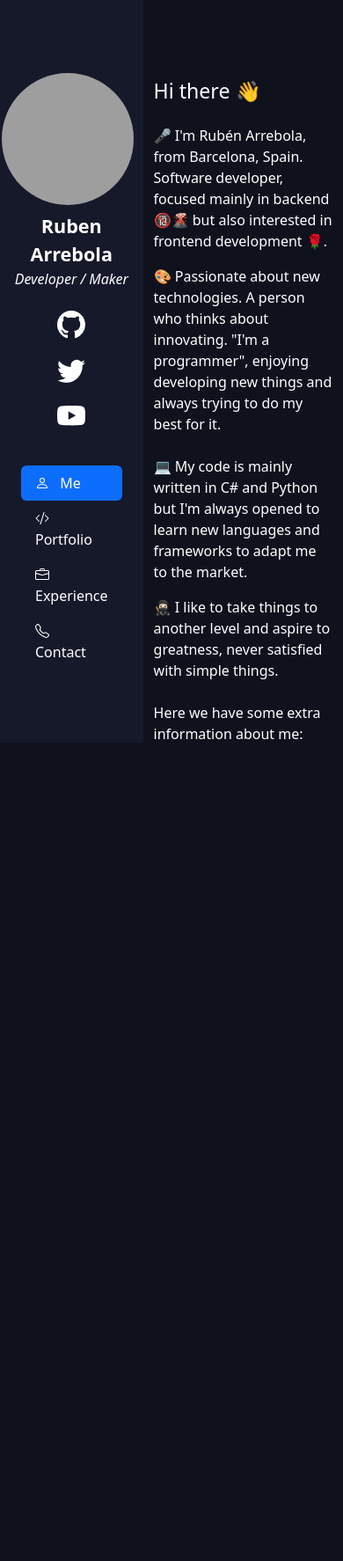
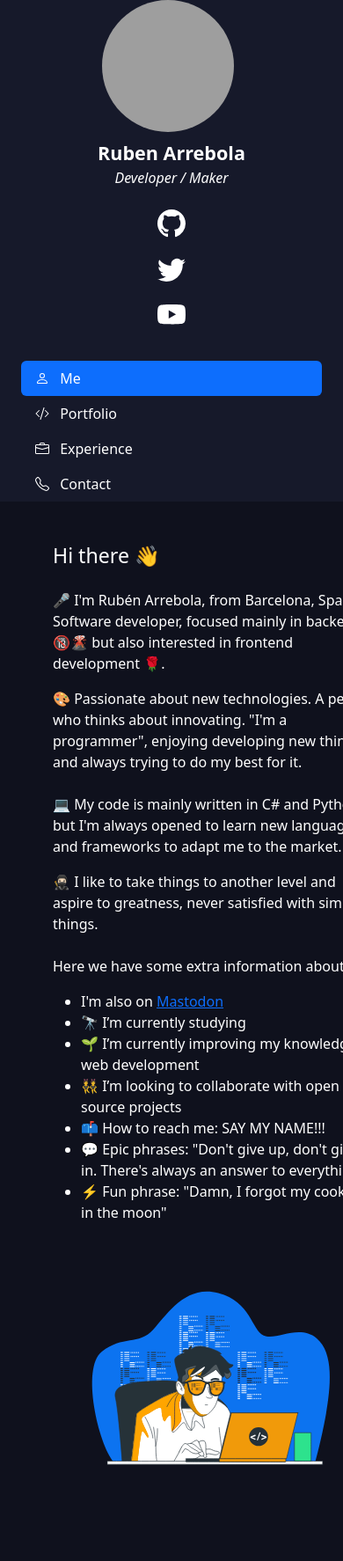
Before and after one commit to ruben69695/personalweb, a Django app: page / in a window 390 px wide. Shown: the whole page at 88% size. Before the commit the page ends 844 px from the top, so only its background shows below. Run offline with Django 3.2, Linux system fonts and the light colour scheme; some libraries are stand-ins or nearby versions; grey boxes are pictures that could not be loaded.

Commit message:
Initial responsive work

```diff
--- /dev/null
+++ b/core/static/core/css/base.css
@@ -0,0 +1,28 @@
+.containerFlex {
+    display: flex;
+    flex-flow: row nowrap;
+}
+
+.contentColumn {
+    width: auto;
+}
+
+.menuColumn {
+    width: 40vh;
+    background-color: #16192A;
+}
+
+@media screen and (max-width: 876px) {
+    .containerFlex {
+        display: flex;
+        flex-flow: column nowrap;
+    }
+
+    .menuColumn {
+        width: auto;
+    }
+
+    main {
+        height: auto;
+    }
+}
--- /dev/null
+++ b/core/static/core/js/base.js
@@ -0,0 +1,18 @@
+const menu = document.getElementById('menu');
+const alignedCenterClassName = 'align-self-center';
+
+function reportWindowSize() {
+  if (window.innerWidth > 875) {
+    menu.classList.add(alignedCenterClassName);
+    return;
+  }
+
+  menu.classList.remove(alignedCenterClassName);
+}
+
+function loadHandler() {
+    reportWindowSize();
+}
+
+window.onresize = reportWindowSize;
+window.onload = loadHandler;
--- a/core/templates/core/base.html
+++ b/core/templates/core/base.html
@@ -17,6 +17,7 @@
   <link href="{% static 'core/vendor/bootstrap/font/bootstrap-icons.css' %}" rel="stylesheet" />
   <link href="{% static 'core/css/sidebars.css' %}"
     href='https://fonts.googleapis.com/css?family=Lora:400,700,400italic,700italic' rel='stylesheet' type='text/css' />
+  <link href="{% static 'core/css/base.css' %}" rel="stylesheet" type="text/css" />
   <link href="{% block customcss %}{% endblock customcss %}" rel="stylesheet" />
   <link
     href='https://fonts.googleapis.com/css?family=Open+Sans:300italic,400italic,600italic,700italic,800italic,400,300,600,700,800'
@@ -26,8 +27,8 @@
 
 <body>
 
-  <main>
-    <div class="text-white sidebar-container">
+  <main class="containerFlex">
+    <div id="menu" class="text-white menuColumn">
       <div class="text-center">
         <div class="text-center mb-2">
           <img src="https://github.com/ruben69695.png" alt="mypicture" width="150" height="150"
@@ -98,7 +99,7 @@
           </ul>
         </div>
     </div>
-    <div class="text-white content">
+    <div class="text-white contentColumn">
       {% block content %}{% endblock content %}
     </div>
   </main>
@@ -106,6 +107,7 @@
   <!-- Bootstrap y Javascripts -->
   <script src="{% static 'core/vendor/bootstrap/js/bootstrap.bundle.min.js' %}"></script>
   <script src="{% static 'core/js/sidebars.js' %}"></script>
+  <script src="{% static 'core/js/base.js' %}"></script>
 </body>
 
 </html>
```
Lines whose indentation alone changed are shown as unchanged.
